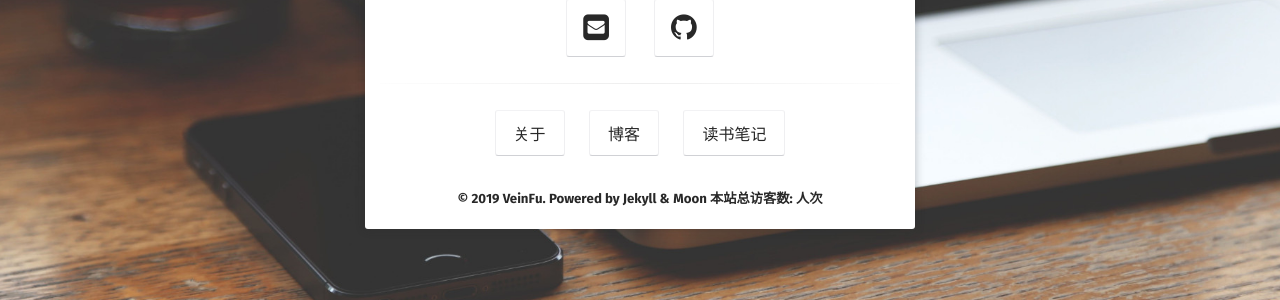
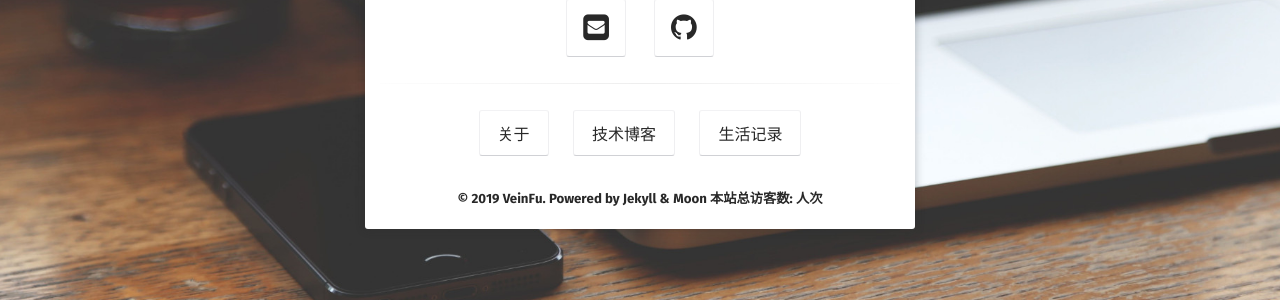
Before and after one commit to VeinFu/VeinFu.github.io, a Jekyll site: the page built from index.html, in a window 1280 px wide. Shown: the part 494-794 px from the top of the page. Built offline with Jekyll 4.4.1, drawn with Linux system fonts in a browser that asks for light colours; some web fonts are replaced; comment, search, counter and statistics services are not loaded.

Commit message:
更新主页

```diff
--- a/_layouts/home.html
+++ b/_layouts/home.html
@@ -35,11 +35,11 @@ layout: compress
                          <a class="btn zoombtn" href="{{ site.url }}/about">
                          关于
                          </a>
-                         <a class="btn zoombtn" href="{{ site.url }}/posts">
-                         博客
+                         <a class="btn zoombtn" href="{{ site.url }}/blogs">
+                         技术博客
                          </a>
-                         <a class="btn zoombtn" href="{{ site.url }}/notes">
-                         读书笔记
+                         <a class="btn zoombtn" href="{{ site.url }}/mylife-notes">
+                         生活记录
                          </a>
                  </h3>
 		 <h5><span id="busuanzi_container_site_uv">© 2019 VeinFu. Powered by Jekyll & Moon 本站总访客数: <span id="busuanzi_value_site_uv"></span>人次</span></h5>
```
